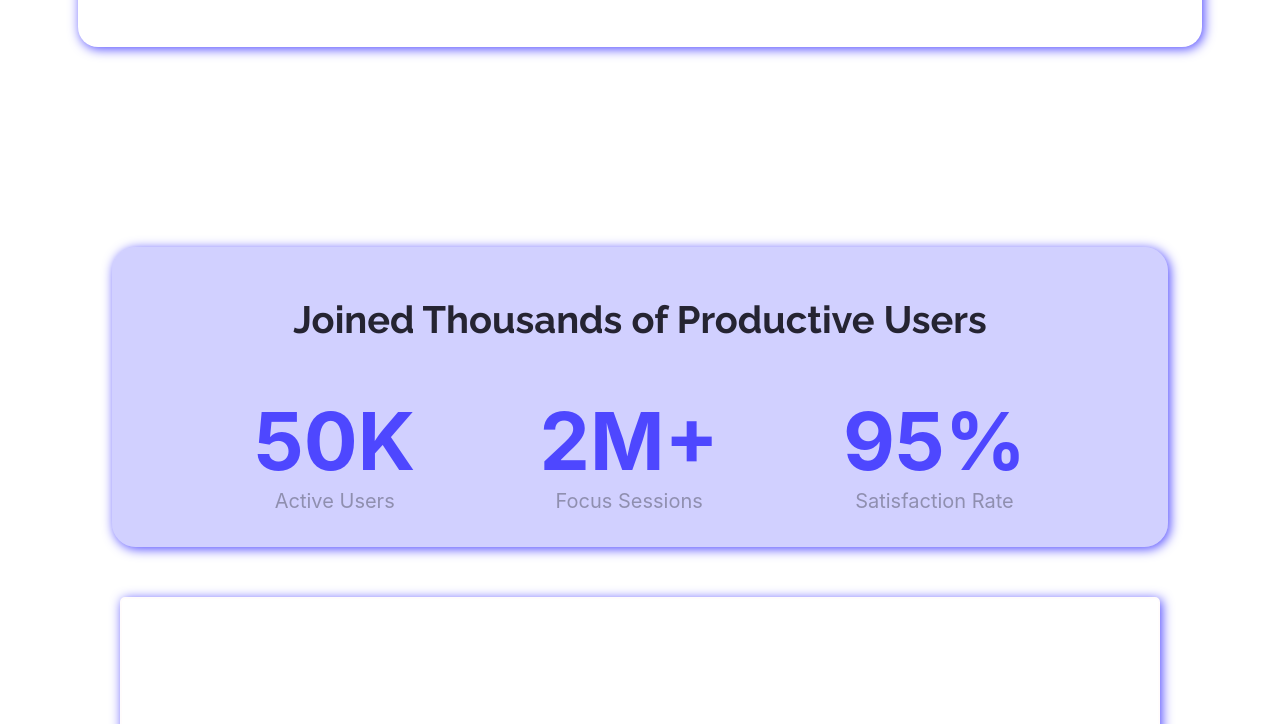
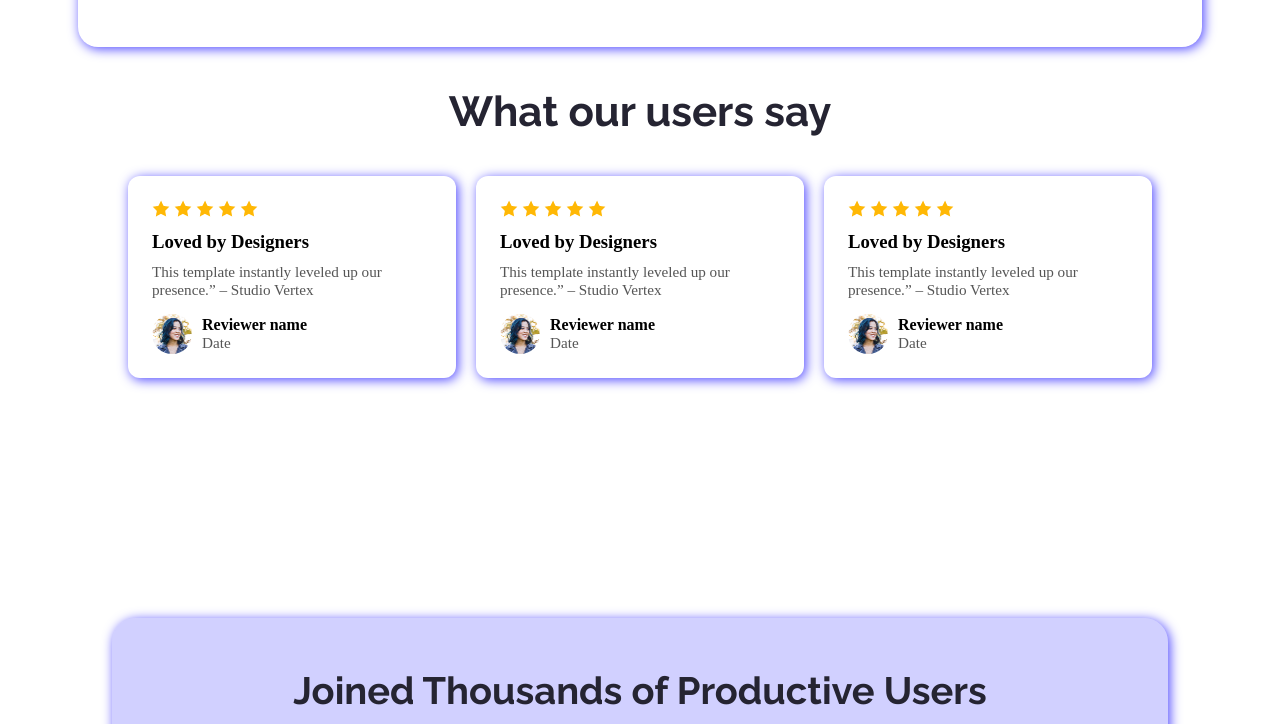
Before and after one commit to istiyak-ahmmod/Assignment-1, a plain HTML site: page index.html in a window 1280 px wide. Shown: the part 1136-1860 px from the top of the page. Drawn offline with Linux system fonts and the light colour scheme.

Commit message:
Add Bonus content

```diff
--- a/index.html
+++ b/index.html
@@ -39,6 +39,74 @@
             </div>
             <img src="Assets/wc-mini.png" alt="">
         </section>
+
+
+      <section class="users-section">
+  <h2>What our users say</h2>
+
+
+  <div class="users-container">
+    <div class="users-card">
+      <div class="stars">
+        <img src="Assets/icon-star.png" alt="">
+        <img src="Assets/icon-star.png" alt="">
+        <img src="Assets/icon-star.png" alt="">
+        <img src="Assets/icon-star.png" alt="">
+        <img src="Assets/icon-star.png" alt="">
+
+    </div>
+      <h3>Loved by Designers</h3>
+      <p>This template instantly leveled up our presence.” – Studio Vertex</p>
+      <div class="reviewer">
+        <img src="Assets/avatar.png" alt="Reviewer" />
+        <div>
+          <strong>Reviewer name</strong>
+          <p>Date</p>
+        </div>
+      </div>
+    </div>
+    <div class="users-card">
+      <div class="stars">
+        <img src="Assets/icon-star.png" alt="">
+        <img src="Assets/icon-star.png" alt="">
+        <img src="Assets/icon-star.png" alt="">
+        <img src="Assets/icon-star.png" alt="">
+        <img src="Assets/icon-star.png" alt="">
+
+    </div>
+      <h3>Loved by Designers</h3>
+      <p>This template instantly leveled up our presence.” – Studio Vertex</p>
+      <div class="reviewer">
+        <img src="Assets/avatar.png" alt="Reviewer" />
+        <div>
+          <strong>Reviewer name</strong>
+          <p>Date</p>
+        </div>
+      </div>
+    </div>
+    <div class="users-card">
+      <div class="stars">
+        <img src="Assets/icon-star.png" alt="">
+        <img src="Assets/icon-star.png" alt="">
+        <img src="Assets/icon-star.png" alt="">
+        <img src="Assets/icon-star.png" alt="">
+        <img src="Assets/icon-star.png" alt="">
+
+    </div>
+      <h3>Loved by Designers</h3>
+      <p>This template instantly leveled up our presence.” – Studio Vertex</p>
+      <div class="reviewer">
+        <img src="Assets/avatar.png" alt="Reviewer" />
+        <div>
+          <strong>Reviewer name</strong>
+          <p>Date</p>
+        </div>
+      </div>
+    </div>
+
+
+  </div>
+</section>
 
         <section class="Productive-Users">
             <h2>Joined Thousands of Productive Users</h2>
--- a/style.css
+++ b/style.css
@@ -115,6 +115,61 @@ nav .btn-style {
 .see-content button {
     margin-bottom: 23px;
 }
+
+.users-section {
+  padding: 40px 20px;
+  text-align: center;
+  max-width: 80%;
+  margin: 0 auto;
+}
+
+.users-section h2 {
+  font-size: 42px;
+  margin-bottom: 40px;
+  color: #252432;
+    font-family: Raleway;
+}
+
+.users-container {
+  display: flex;
+
+  justify-content: center;
+  gap: 20px;
+}
+
+.users-card {
+  background-color: white;
+  border-radius: 12px;
+box-shadow: 2px 2px 12px #4E47FF;
+  padding: 24px;
+  width: 300px;
+  text-align: left;
+}
+
+
+
+.users-card h3 {
+
+  margin: 10px 0;
+}
+
+.users-card p {
+  font-size: 0.95rem;
+  color: #555;
+}
+
+.reviewer {
+  display: flex;
+  align-items: center;
+  margin-top: 15px;
+}
+
+.reviewer img {
+  width: 40px;
+  height: 40px;
+  border-radius: 50%;
+  margin-right: 10px;
+}
 /* Productive-Users style */
 .Productive-Users{
      margin: 0 auto;
@@ -156,8 +211,8 @@ nav .btn-style {
 
     max-width: 70%;
     background-color: #FFFFFF;
-    border-radius: 5px;
-    padding: 150px 70px;
+    border-radius: 20px;
+    padding: 120px 70px;
     margin: 50px auto;
     text-align: center;
     border: 2px solid #fffcfc;
@@ -181,6 +236,7 @@ nav .btn-style {
 }
 .focus-better img{
    height: 300px;
+   border-radius: 48px;
 }
 .Let{
     display: flex;
@@ -190,6 +246,7 @@ nav .btn-style {
     max-width: 70%;
     margin: 0 auto;
     padding: 50px 70px;
+    border-radius: 15px;
      box-shadow: 2px 2px 12px #4E47FF;
     gap: 200px;
     margin-bottom: 50px;
```
